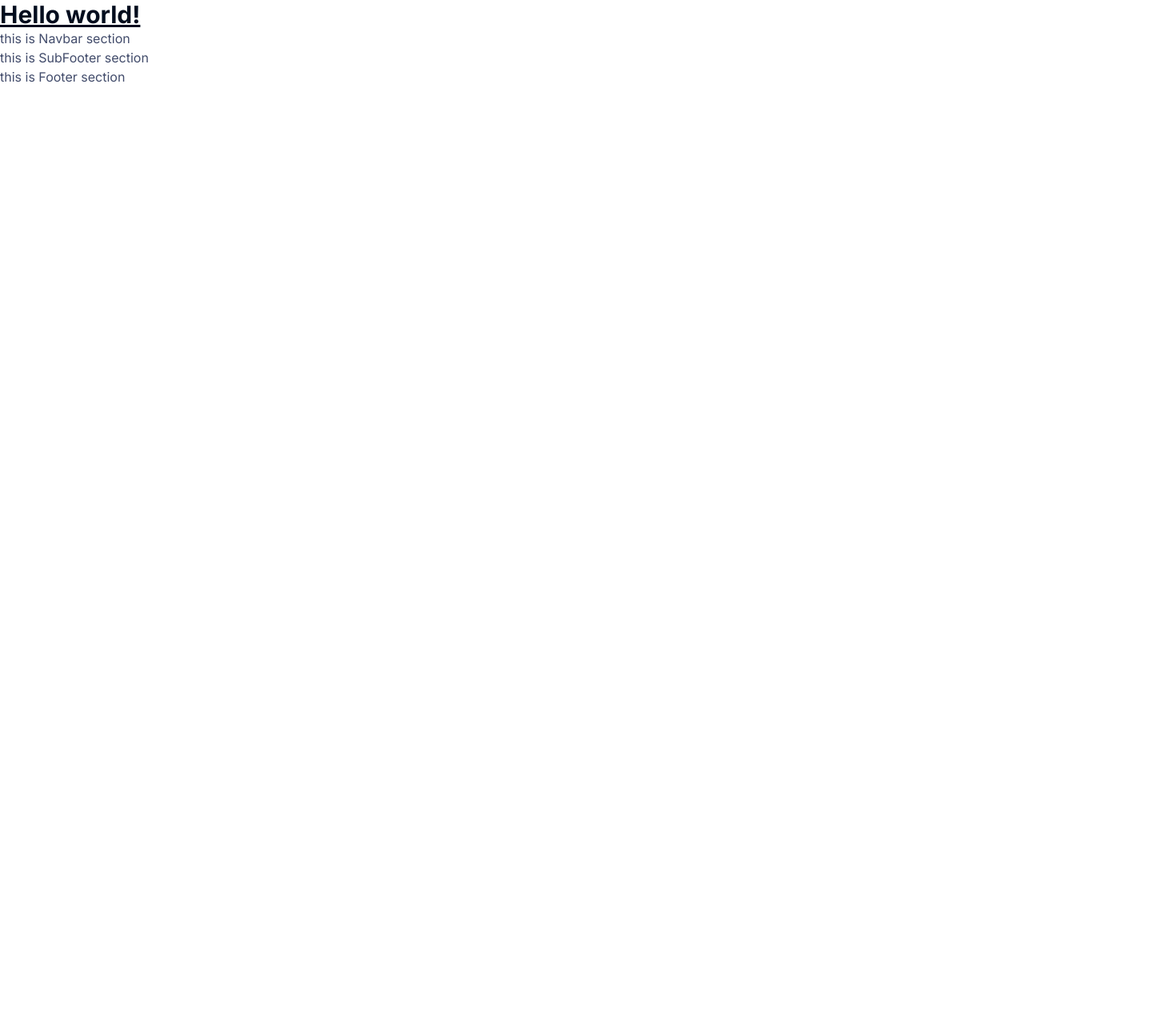
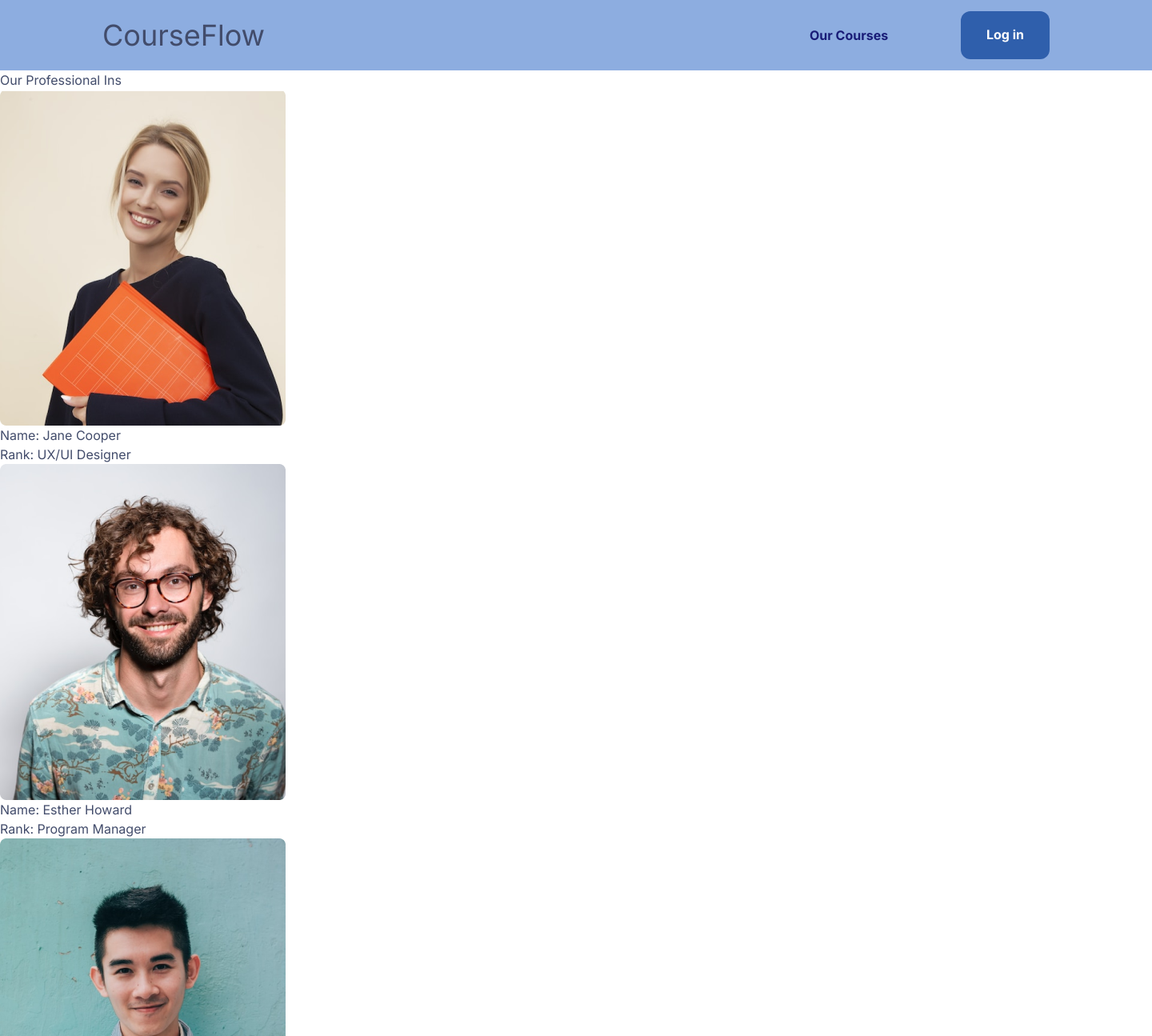
Before and after one commit to bestsvt/Course-Flow, a React (Vite) app in the folder client/: page / in a window 1280 px wide. Shown: the top 1295 px of the page at 80% size, 1440 px wide, since content can reach past the window. Before the commit the page ends 800 px from the top, so only its background shows below. Built offline with nearby package versions, Linux system fonts and the light colour scheme.

Commit message:
feat(homepage): add init navbar and init section3

```diff
--- a/client/src/components/Navbar.jsx
+++ b/client/src/components/Navbar.jsx
@@ -1,8 +1,16 @@
+import theme from "../configs/theme.js"
+import { Text, Button} from "@chakra-ui/react";
+
 function Navbar() {
-
-    return (
-        <div>this is Navbar section</div>
-    )
+  return (
+    <div className="flex flex-row bg-blue-300  px-[10%]  py-[2%] justify-between w-[1440px] h-[88px] items-center">
+      <Text className="text-headline2 fontWeight-headline2" shadow='shadow1'>CourseFlow</Text>
+      <div className="flex justify-between w-[300px] items-center">
+        <h1 className="text-[#191C77] font-bold">Our Courses</h1>
+        <Button variant='primary'> Log in</Button>
+      </div>
+    </div>
+  );
 }
 
 export default Navbar;
--- /dev/null
+++ b/client/src/mockdata/instructor.js
@@ -0,0 +1,20 @@
+export const instructor = [
+    {
+        name: "Jane Cooper",
+        rank: "UX/UI Designer",
+        image: "./image/intructor/intructor1.png",
+        altDescription: "Woman instructor name Jane Cooper"
+    },
+    {
+        name: "Esther Howard",
+        rank: "Program Manager",
+        image: "./image/intructor/intructor2.png",
+        altDescription: "Man instructor name Esther Howard"
+    },
+    {
+        name: "Brooklyn Simmons",
+        rank: "Software Engineer",
+        image: "./image/intructor/intructor3.png",
+        altDescription: "Man instructor name Brooklyn Simmons"
+    }
+]
--- a/client/src/mockdata/intructor.js
+++ /dev/null
@@ -1,17 +0,0 @@
-export const intructor = [
-    {
-        name: "Jane Cooper",
-        position: "UX/UI Designer",
-        image: "./image/intructor/intructor1.png"
-    },
-    {
-        name: "Esther Howard",
-        position: "Program Manager",
-        image: "./image/intructor/intructor2.png"
-    },
-    {
-        name: "Brooklyn Simmons",
-        position: "Software Engineer",
-        image: "./image/intructor/intructor3.png"
-    }
-]
--- a/client/src/pages/HomePage.jsx
+++ b/client/src/pages/HomePage.jsx
@@ -1,19 +1,16 @@
 import Navbar from "../components/Navbar";
 import SubFooter from "../components/SubFooter"
 import Footer from "../components/Footer"
-import {intructor} from "../mockdata/intructor.js"
+import {instructor} from "../mockdata/instructor.js"
 
 function HomePage() {
 
     return (
         <div>
-            <h1 className="text-3xl font-bold underline text-blue-900">
-                Hello world!
-            </h1>
         <Navbar/>
         {/* ———————— Section Header ———————— */}
         <header>
-            {/* Start Coding Here */}
+
 
         </header>
         {/* ———————— Section 2 ———————— */}
@@ -25,15 +22,16 @@ function HomePage() {
         {/* ———————— Section 3 ———————— */}
         <section>
             {/* Start Coding Here */}
-        {/* {intructor.map((data,index)=>{
+            <div>Our Professional Ins</div>
+        {instructor.map((data,index)=>{
             return (
-                <div key={index}>
-                    <img src={data.image} alt="" />
+                <div key={index} className="">
+                    <img src={data.image} alt={data.altDescription} />
                     <h1>Name: {data.name}</h1>
-                    <h2>Position: {data.position}</h2>
+                    <h2>Rank: {data.rank}</h2>
                 </div>
             )
-        })} */}
+        })}
         </section>
 
 
```
